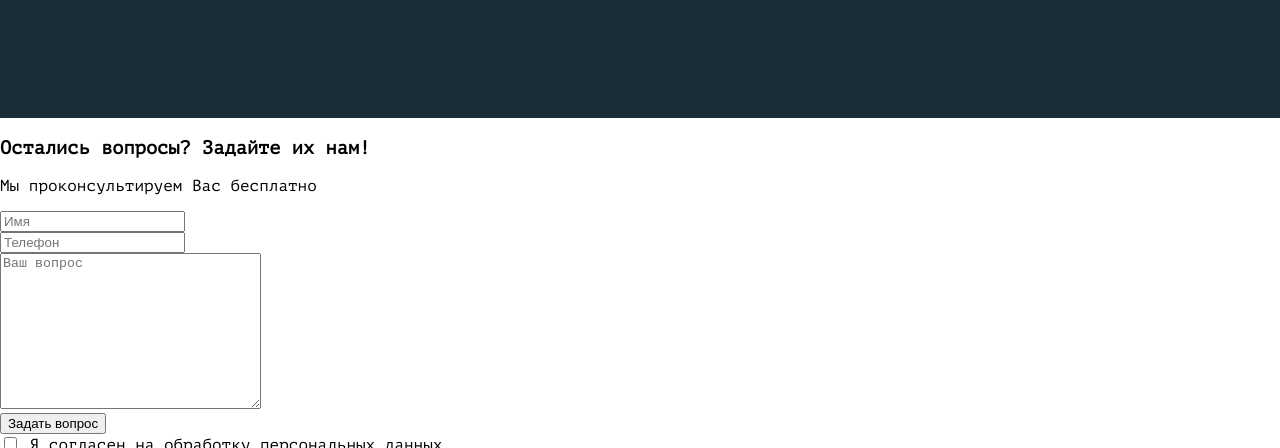
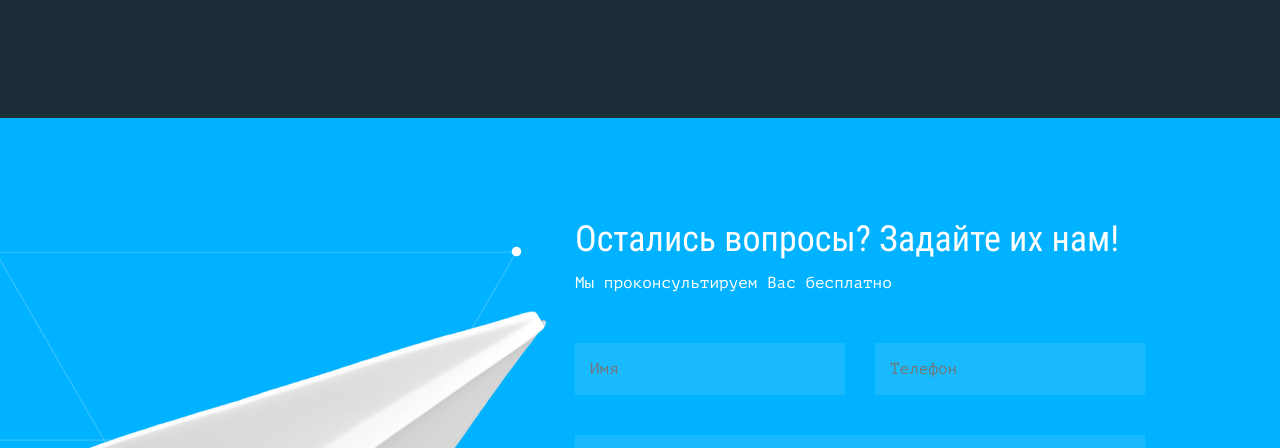
Before and after one commit to Electr0Bear/Smart_device, a website: page source/index.html in a window 1280 px wide. Shown: the part 2890-3338 px from the top of the page. Drawn offline with nearby package versions, Linux system fonts and the light colour scheme; files that its build step writes are made by us from their sources.

Commit message:
стилизует форму под десктоп

```diff
--- a/source/index.html
+++ b/source/index.html
@@ -170,28 +170,33 @@
       </div>
     </section>
     <section class="main__contact-us contact-us">
+      <div class="contact-us__wrapper container">
         <form class="contact-us__form" method="POST" action="#">
           <h3>Остались вопросы? Задайте их нам!</h3>
           <p>Мы проконсультируем Вас бесплатно</p>
-        <div class="contact-us__name-input">
+          <div class="contact-us__form-flex-layout">
+            <div class="contact-us__input contact-us__name-input">
               <label class="visually-hidden" for="contact-us-name">Ваше имя</label>
               <input type="text" name="name" id="contact-us-name" placeholder="Имя" required>
             </div>
-        <div class="contact-us__phone-input">
+            <div class="contact-us__input contact-us__phone-input">
               <label class="visually-hidden" for="contact-us-phone">Ваш телефон</label>
               <input type="tel" name="phone" id="contact-us-phone" placeholder="Телефон"
                 pattern="[\+]*[7-8]{1}\s?[\(]*[8-9]{1}[0-9]{2}[\)]*\s?\d{3}[-]*\d{2}[-]*\d{2}" required>
             </div>
-        <div class="contact-us__text-input">
+            <div class="contact-us__input contact-us__text-input">
               <label class="visually-hidden" for="contact-us-text">Ваш вопрос</label>
               <textarea name="question" id="contact-us-text" cols="30" rows="10" placeholder="Ваш вопрос"></textarea>
             </div>
             <button class="contact-us__submit-button" type="submit">Задать вопрос</button>
             <div class="contact-us__data-agreement-input">
-          <input type="checkbox" name="personal-data-agreement" id="personal-data-agreement" required>
+              <input class="visually-hidden" type="checkbox" name="personal-data-agreement" id="personal-data-agreement" required>
               <label for="personal-data-agreement">Я согласен на обработку персональных данных</label>
             </div>
+          </div>
+
         </form>
+      </div>
     </section>
   </main>
 
--- /dev/null
+++ b/source/sass/blocks/contact-us.scss
@@ -0,0 +1,130 @@
+.contact-us {
+  background-color: $basicBlue;
+  background-image: url("../../img/background/background-plane@1x.png"),
+    url("../../img/background/background-two-triangles.svg");
+  background-repeat: no-repeat;
+  background-position: calc(50% - 350px) center,
+    calc(50% - 400px) calc(50% - 50px);
+  background-size: 511px 288px, 636px 636px;
+}
+
+.contact-us__wrapper {
+  padding: 96px 135px 113px 135px;
+  display: grid;
+  grid-template-columns: 1fr 570px;
+}
+
+.contact-us__form {
+  grid-column: 2 / 3;
+}
+
+.contact-us__form h3 {
+  margin: 0 0 7px 0;
+  font-family: $robotoCondensed;
+  font-weight: 400;
+  font-size: 36px;
+  line-height: 51px;
+  color: $white;
+}
+
+.contact-us__form p {
+  margin: 0 0 49px 0;
+  font-family: $ptmono;
+  font-weight: 400;
+  line-height: 22px;
+  color: $white;
+}
+
+.contact-us__form-flex-layout {
+  display: flex;
+  flex-wrap: wrap;
+  justify-content: space-between;
+  align-items: center;
+}
+
+.contact-us__input {
+  margin-bottom: 40px;
+  flex-basis: 270px;
+  background-color: $basicBlue;
+}
+
+.contact-us__input input,
+.contact-us__input textarea {
+  padding: 15px;
+  width: 100%;
+  border: none;
+  background-color: $whiteOpacue01;
+  font-family: $ptmono;
+  font-weight: 400;
+  font-size: 16px;
+  line-height: 22px;
+  color: $white;
+
+  &::placeholder {
+    opacity: 1;
+  }
+
+  &:hover,
+  &:focus {
+    outline: 1px solid $white;
+  }
+}
+
+.contact-us__text-input {
+  flex-basis: 570px;
+}
+
+.contact-us__text-input textarea {
+  resize: none;
+  height: 154px;
+}
+
+.contact-us__submit-button {
+  padding: 14px;
+  flex-basis: 270px;
+  font-family: $robotoCondensed;
+  font-weight: 700;
+  font-size: 14px;
+  line-height: 16px;
+  letter-spacing: 0.05em;
+  text-transform: uppercase;
+  color: $white;
+  background-color: $basicBlue;
+  border: 1px solid $white;
+  border-radius: 5px;
+  cursor: pointer;
+}
+
+.contact-us__data-agreement-input {
+  flex-basis: 270px;
+}
+
+.contact-us__data-agreement-input label {
+  margin-right: 35px;
+  padding-left: 30px;
+  position: relative;
+  display: block;
+  font-family: $ptmono;
+  font-weight: 400;
+  font-size: 14px;
+  line-height: 16px;
+  color: $whiteOpacue08;
+  cursor: pointer;
+
+  &::before {
+    content: "";
+    position: absolute;
+    left: 0;
+    display: block;
+    width: 16px;
+    height: 16px;
+    border: 1px solid $white;
+    overflow: hidden;
+  }
+}
+
+.contact-us__data-agreement-input input:checked + label::before {
+  background-image: url("../img/icons/icon-tick.svg");
+  background-repeat: no-repeat;
+  background-position: center;
+}
--- a/source/sass/global/variables.scss
+++ b/source/sass/global/variables.scss
@@ -14,6 +14,8 @@ $mobileMin: 320px;
 //Colours
 $black: rgba(0, 0, 0, 1);
 $white: rgba(255, 255, 255, 1);
+$whiteOpacue01: rgba(255, 255, 255, 0.1);
+$whiteOpacue08: rgba(255, 255, 255, 0.8);
 $basicBlue: rgba(0, 178, 255, 1);
 $basicBlueOpacue01: rgba(0, 178, 255, 0.1);
 $basicDark: rgba(27, 45, 55, 1);
--- a/source/sass/style.scss
+++ b/source/sass/style.scss
@@ -8,3 +8,4 @@
 @import "blocks/features.scss";
 @import "blocks/about-company.scss";
 @import "blocks/goods.scss";
+@import "blocks/contact-us.scss";
```
Also changed, not shown: build/css/style.min.css, build/img/icons/icon-tick.svg (added), build/img/icons/sprite_auto.svg, build/index.html, source/img/icons/icon-tick.svg (added), 1 other file. Lines whose indentation alone changed are shown as unchanged.
